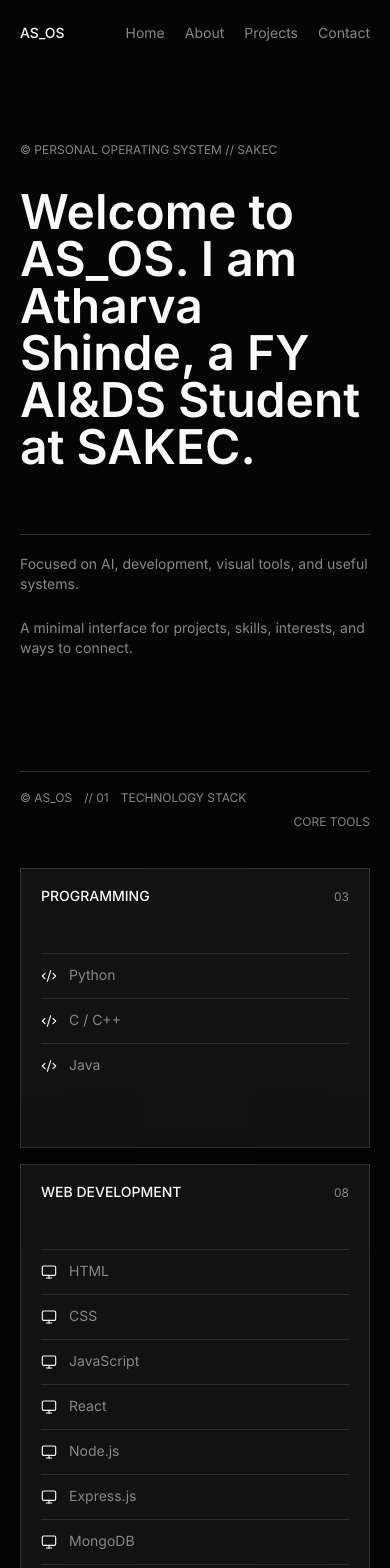
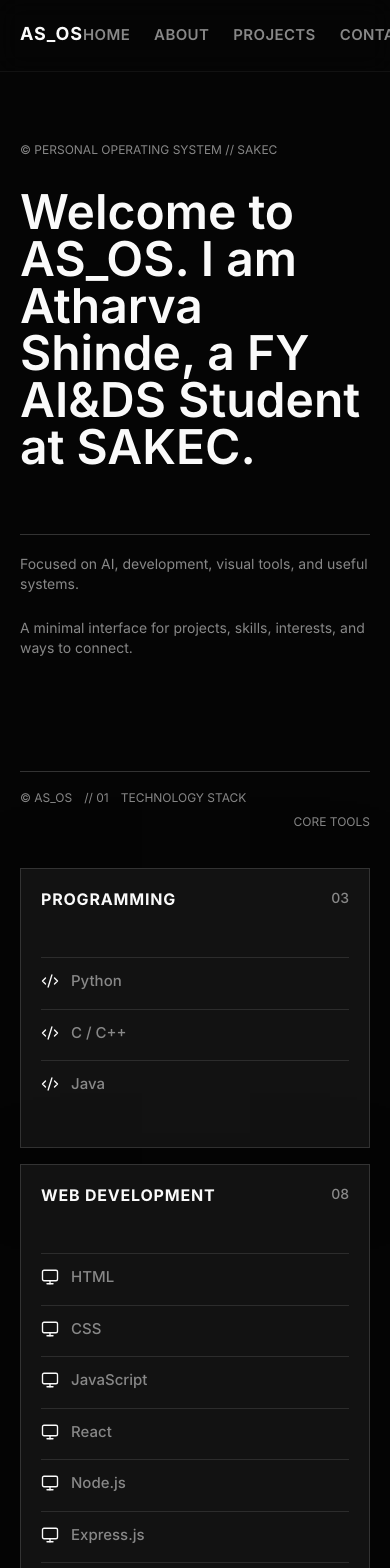
Before and after one commit to Athility/AS_OS, a React (Vite) app: page / in a window 390 px wide. Shown: the top 1568 px of the page. Built offline with nearby package versions, Linux system fonts and the light colour scheme; no server answers.

Commit message:
V2: Add glassmorphic header blur, increase typography scale across Navbar, TechStack, and Contact, and expand About picture holders to sm:w-72

```diff
--- a/src/components/About.jsx
+++ b/src/components/About.jsx
@@ -56,17 +56,18 @@ export default function About() {
               whileInView={{ opacity: 1, y: 0 }}
               viewport={{ once: true, margin: "-80px" }}
               transition={{ ...spring, delay: index * 0.05 }}
-              className="flex flex-col gap-5 border-t border-divider py-5 sm:flex-row sm:items-center"
+              className="flex flex-col gap-6 border-t border-divider py-5 sm:flex-row sm:items-center"
             >
-              <div className="aspect-[16/10] w-full shrink-0 border border-divider bg-surface sm:w-52" />
+              {/* Increased picture holder width to sm:w-72 */}
+              <div className="aspect-[16/10] w-full shrink-0 border border-divider bg-surface sm:w-72" />
               <div className="flex-1">
                 <div className="mb-4 flex items-center gap-3">
-                  <Icon size={17} strokeWidth={1.7} className="text-crisp" />
-                  <h3 className="text-xl font-medium leading-none text-crisp">
+                  <Icon size={19} strokeWidth={1.8} className="text-crisp" />
+                  <h3 className="text-xl font-semibold leading-none text-crisp">
                     {title}
                   </h3>
                 </div>
-                <p className="max-w-xl text-sm leading-6 text-muted">{copy}</p>
+                <p className="max-w-xl text-[15px] leading-7 text-muted">{copy}</p>
               </div>
             </motion.article>
           ))}
--- a/src/components/Contact.jsx
+++ b/src/components/Contact.jsx
@@ -20,7 +20,7 @@ export default function Contact() {
           transition={spring}
           className="border border-divider bg-surface p-6 md:p-8"
         >
-          <p className="mb-8 text-xs uppercase leading-none text-muted">
+          <p className="mb-8 text-sm font-semibold tracking-wider uppercase leading-none text-muted">
             // EMAIL
           </p>
           <div className="grid gap-8 md:grid-cols-[1fr_auto] md:items-end">
@@ -28,16 +28,16 @@ export default function Contact() {
               <h2 className="mb-4 text-4xl font-semibold leading-none text-crisp md:text-6xl">
                 Say Hello
               </h2>
-              <p className="max-w-2xl text-base leading-7 text-muted">
+              <p className="max-w-2xl text-lg leading-8 text-muted">
                 Have a project in mind, a question, or just want to chat? Drop
                 me a message.
               </p>
             </div>
             <a
               href="mailto:KRASHITOS96420@GMAIL.COM"
-              className="inline-flex items-center gap-3 text-sm uppercase text-crisp transition-opacity duration-300 hover:opacity-70"
+              className="inline-flex items-center gap-3 text-base font-bold tracking-wide uppercase text-crisp transition-opacity duration-300 hover:opacity-70"
             >
-              <Mail size={17} strokeWidth={1.7} />
+              <Mail size={19} strokeWidth={2} />
               KRASHITOS96420@GMAIL.COM
             </a>
           </div>
@@ -50,7 +50,7 @@ export default function Contact() {
           transition={{ ...spring, delay: 0.05 }}
           className="border border-divider bg-surface p-6 md:p-8"
         >
-          <p className="mb-8 text-xs uppercase leading-none text-muted">
+          <p className="mb-8 text-sm font-semibold tracking-wider uppercase leading-none text-muted">
             // SOCIALS
           </p>
           <h2 className="mb-6 text-4xl font-semibold leading-none text-crisp md:text-6xl">
@@ -63,11 +63,11 @@ export default function Contact() {
                 href={social.link}
                 target="_blank"
                 rel="noreferrer"
-                className="grid gap-2 border border-divider bg-obsidian px-4 py-4 text-sm transition-opacity duration-300 hover:opacity-70 sm:grid-cols-[1fr_1fr_auto] sm:items-center"
+                className="grid gap-2 border border-divider bg-obsidian px-5 py-5 transition-opacity duration-300 hover:opacity-70 sm:grid-cols-[1fr_1fr_auto] sm:items-center"
               >
-                <span className="font-medium text-crisp">{social.platform}</span>
-                <span className="text-muted">{social.handle}</span>
-                <span className="text-right text-crisp">→</span>
+                <span className="text-base font-bold tracking-wide text-crisp">{social.platform}</span>
+                <span className="text-base font-medium text-muted">{social.handle}</span>
+                <span className="text-right text-base font-bold text-crisp">→</span>
               </a>
             ))}
           </div>
@@ -80,7 +80,7 @@ export default function Contact() {
           transition={{ ...spring, delay: 0.1 }}
           className="border border-divider bg-surface p-6 md:p-8"
         >
-          <p className="mb-8 text-xs uppercase leading-none text-muted">
+          <p className="mb-8 text-sm font-semibold tracking-wider uppercase leading-none text-muted">
             // RESUME
           </p>
           <div className="grid gap-8 md:grid-cols-[1fr_auto] md:items-end">
@@ -88,16 +88,16 @@ export default function Contact() {
               <h2 className="mb-4 text-4xl font-semibold leading-none text-crisp md:text-6xl">
                 Download My CV
               </h2>
-              <p className="max-w-2xl text-base leading-7 text-muted">
+              <p className="max-w-2xl text-lg leading-8 text-muted">
                 Get a detailed overview of my skills, experience, and projects.
               </p>
             </div>
             <a
               href="/Atharva_Shinde_CV.txt"
               download
-              className="inline-flex items-center justify-center gap-3 bg-crisp px-6 py-4 text-sm font-semibold uppercase text-obsidian transition-opacity duration-300 hover:opacity-70"
+              className="inline-flex items-center justify-center gap-3 bg-crisp px-8 py-5 text-base font-bold tracking-wider uppercase text-obsidian transition-opacity duration-300 hover:opacity-70"
             >
-              <Download size={17} strokeWidth={2} />
+              <Download size={19} strokeWidth={2} />
               DOWNLOAD CV
             </a>
           </div>
--- a/src/components/Navbar.jsx
+++ b/src/components/Navbar.jsx
@@ -7,17 +7,17 @@ const links = [
 
 export default function Navbar() {
   return (
-    <header className="fixed left-0 top-0 z-40 w-full px-5 py-6 sm:px-8 lg:px-12">
-      <nav className="mx-auto flex max-w-[1680px] items-center justify-between text-sm text-crisp">
-        <a href="#home" className="font-medium uppercase leading-none">
+    <header className="fixed left-0 top-0 z-40 w-full bg-obsidian/60 backdrop-blur-md border-b border-divider/30 px-5 py-6 sm:px-8 lg:px-12">
+      <nav className="mx-auto flex max-w-[1680px] items-center justify-between text-crisp">
+        <a href="#home" className="text-lg font-bold tracking-wider uppercase leading-none transition-opacity duration-300 hover:opacity-70">
           AS_OS
         </a>
-        <div className="flex items-center gap-5 sm:gap-8">
+        <div className="flex items-center gap-6 sm:gap-10">
           {links.map((link) => (
             <a
               key={link.href}
               href={link.href}
-              className="text-muted transition-opacity duration-300 hover:opacity-70"
+              className="text-[15px] font-semibold uppercase tracking-wide text-muted transition-colors duration-300 hover:text-crisp"
             >
               {link.label}
             </a>
--- a/src/components/TechStack.jsx
+++ b/src/components/TechStack.jsx
@@ -34,20 +34,20 @@ export default function TechStack() {
               className="min-h-[280px] border border-divider bg-surface p-5 shadow-matte"
             >
               <div className="mb-12 flex items-center justify-between gap-4">
-                <h2 className="text-sm font-medium uppercase leading-none text-crisp">
+                <h2 className="text-base font-bold tracking-wider uppercase leading-none text-crisp">
                   {category}
                 </h2>
-                <span className="text-xs text-muted">
+                <span className="text-sm font-medium text-muted">
                   {String(items.length).padStart(2, "0")}
                 </span>
               </div>
-              <ul className="space-y-3">
+              <ul className="space-y-4">
                 {items.map((item) => (
                   <li
                     key={item}
-                    className="flex items-center gap-3 border-t border-divider/80 pt-3 text-sm text-muted"
+                    className="flex items-center gap-3 border-t border-divider/80 pt-3 text-[15px] font-medium text-muted transition-colors duration-300 hover:text-crisp"
                   >
-                    <Icon size={16} strokeWidth={1.7} className="text-crisp" />
+                    <Icon size={18} strokeWidth={1.8} className="text-crisp" />
                     <span>{item}</span>
                   </li>
                 ))}
```
Also changed, not shown: 1 other file (tests, documents, lock files or other folders).
